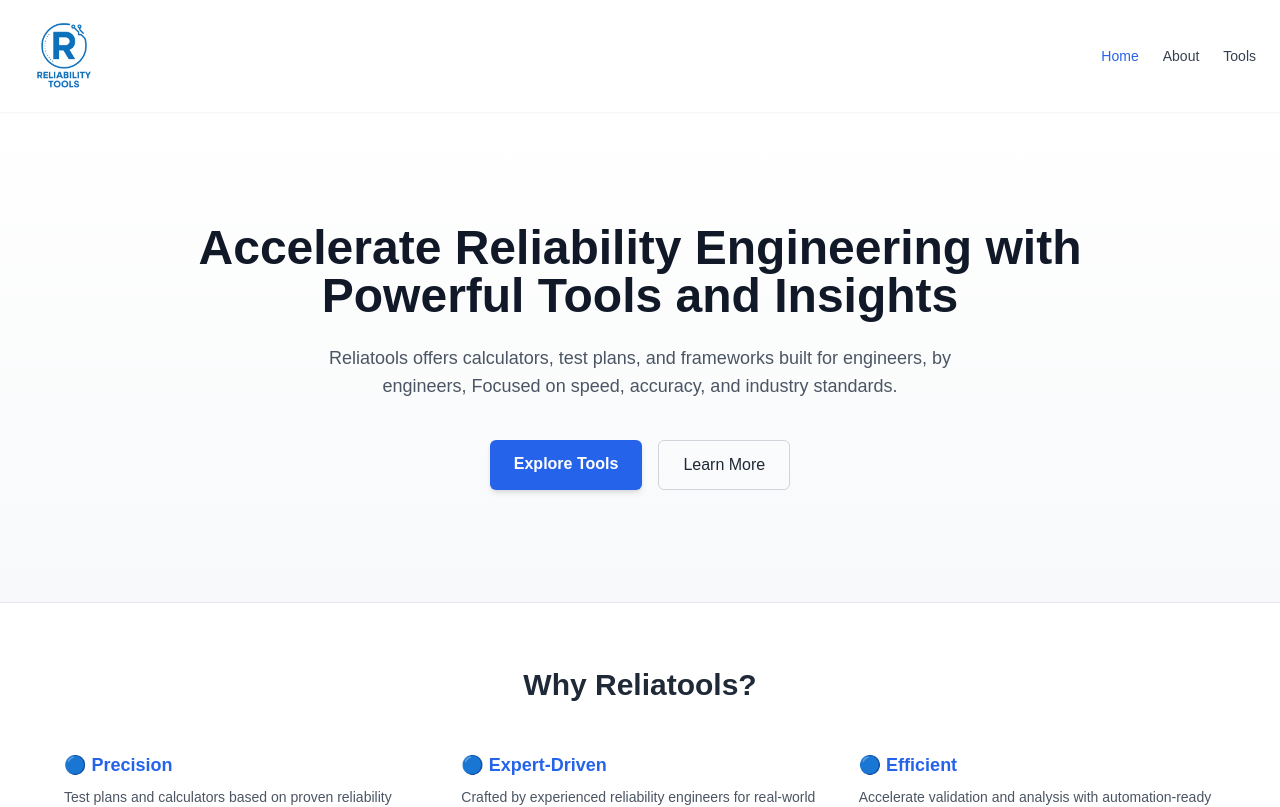
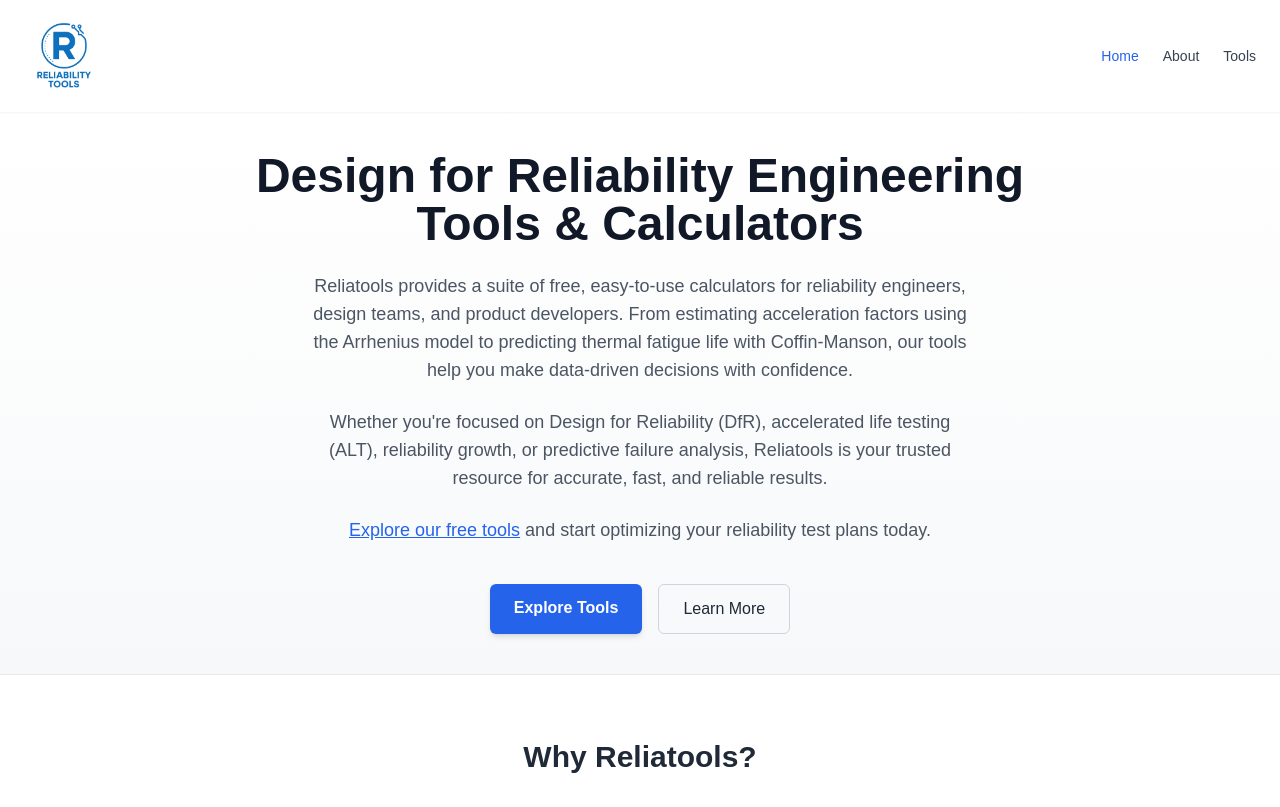
Before and after one commit to abougha/reliatools, a Next.js app: page / in a window 1280 px wide. Shown: the top 807 px of the page. Built offline with nearby package versions, Linux system fonts and the light colour scheme.

Commit message:
improved SEO

```diff
--- a/app/layout.tsx
+++ b/app/layout.tsx
@@ -23,7 +23,7 @@
     template: "%s | Reliatools",
   },
   description: "Free online calculators for reliability engineers: Arrhenius, Coffin-Manson, Sample Size, and more. Boost your reliability testing efficiency.",
-  keywords: ["Reliability Engineering", "Arrhenius", "Weibull Analysis", "Sample Size", "Testing Tools"],
+  keywords: ["Reliability Engineering", "Arrhenius", "Weibull Analysis", "Sample Size", "Testing Tools", "Reliability Tools", "Reliability Calculator"],
   openGraph: {
     siteName: "Reliatools",
     type: "website",
--- a/app/page.tsx
+++ b/app/page.tsx
@@ -21,14 +21,19 @@
     <main className="min-h-screen bg-gradient-to-b from-white via-gray-50 to-gray-100">
 
             {/* Hero Section */}
-      <section className="text-center px-6 py-20 sm:py-28">
+      <section className="text-center px-6 py-20 sm:py-10">
         <h2 className="text-4xl sm:text-5xl font-extrabold text-gray-900 max-w-4xl mx-auto leading-tight">
-          Accelerate Reliability Engineering with Powerful Tools and Insights
+          Design for Reliability Engineering Tools & Calculators
         </h2>
         <p className="mt-6 text-lg text-gray-600 max-w-2xl mx-auto">
-          Reliatools offers calculators, test plans, and frameworks built for engineers, by engineers,
-          Focused on speed, accuracy, and industry standards.
+          Reliatools provides a suite of free, easy-to-use calculators for reliability engineers, design teams, and product developers. From estimating acceleration factors using the Arrhenius model to predicting thermal fatigue life with Coffin-Manson, our tools help you make data-driven decisions with confidence.
         </p>
+              <p className="mt-6 text-lg text-gray-600 max-w-2xl mx-auto">
+          Whether you're focused on Design for Reliability (DfR), accelerated life testing (ALT), reliability growth, or predictive failure analysis, Reliatools is your trusted resource for accurate, fast, and reliable results.
+        </p>
+        <p className="mt-6 text-lg text-gray-600 max-w-2xl mx-auto">
+    <a href="/tools" className="underline text-blue-600">Explore our free tools</a> and start optimizing your reliability test plans today.
+  </p>
         <div className="mt-10 flex flex-col sm:flex-row justify-center gap-4">
           <Link
             href="/tools"
@@ -48,7 +53,7 @@
       {/* Feature Section */}
       <section className="bg-white border-t py-16 px-6 sm:px-12">
         <div className="max-w-6xl mx-auto text-center">
-          <h3 className="text-2xl sm:text-3xl font-bold text-gray-800 mb-12">Why Reliatools?</h3>
+          <h3 className="text-2xl sm:text-3xl font-bold text-gray-800 mb-8">Why Reliatools?</h3>
           <div className="grid sm:grid-cols-3 gap-10 text-left">
             <div>
               <h4 className="text-blue-600 text-lg font-bold mb-2">🔵 Precision</h4>
```
